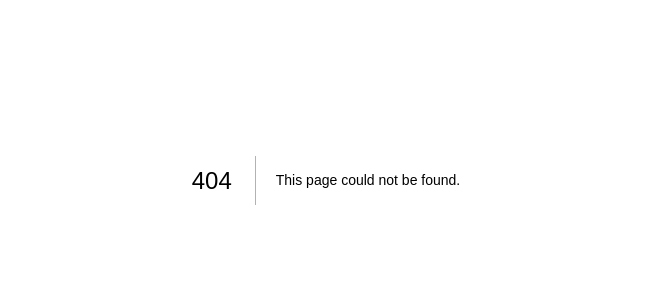
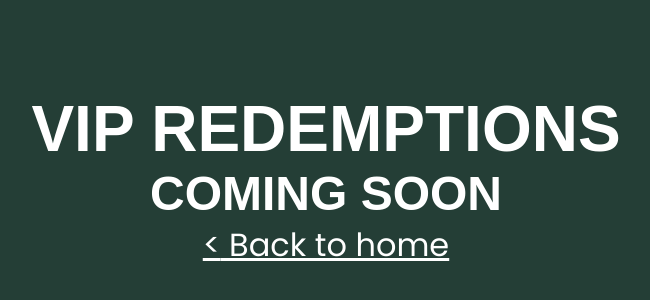
Before and after one commit to anthonyshew/diamond-dawgs, a Next.js app: page /vip-redeem in a window 1280 px wide. Before the commit this address had no page. Shown: the part 220-520 px from the top of the page, without its empty margins (314-964 px from the left). Built offline with nearby package versions, Linux system fonts and the light colour scheme.

Commit message:
Checkpoint: VIP Redeem page as coming soon.:

```diff
--- a/components/Card.tsx
+++ b/components/Card.tsx
@@ -11,7 +11,7 @@ const Card: React.FC<Props> = ({ image, title, backgroundColor, textColor, child
 	return (
 		<Container>
 			<Img src={image} />
-			<Body backgroundColor={backgroundColor}>
+			<Body backgroundColor={backgroundColor} textColor={textColor}>
 				<Title>{title}</Title>
 				{children}
 			</Body>
@@ -48,7 +48,7 @@ const Img = styled.div<{ src: string }>`
 		height: 50vw;
 	}
 `
-const Body = styled.div<{ backgroundColor: string }>`
+const Body = styled.div<{ backgroundColor: string; textColor: string }>`
 	flex: 1;
 	display: flex;
 	flex-direction: column;
@@ -57,6 +57,7 @@ const Body = styled.div<{ backgroundColor: string }>`
 	width: 100%;
 	padding: 1rem;
 	background-color: ${(props) => props.backgroundColor};
+	color: ${(props) => props.textColor};
 	font-weight: 700;
 	border-radius: 0 0 24px 24px;
 `
--- a/components/Hero.tsx
+++ b/components/Hero.tsx
@@ -132,6 +132,7 @@ const Price = styled.div`
 `
 
 const ConnectWallet = styled.button`
+	appearance: none;
 	background-color: ${(props) => props.theme.colors.darkBlue};
 	border-radius: 9999px;
 	padding: 0.5rem 3rem;
--- a/package.json
+++ b/package.json
@@ -9,6 +9,7 @@
     "@types/styled-components": "^5.1.16",
     "next": "latest",
     "react": "^17.0.2",
+    "react-big-calendar": "^0.38.1",
     "react-dom": "^17.0.2",
     "styled-components": "^5.3.3"
   },
--- /dev/null
+++ b/pages/vip-redeem.tsx
@@ -0,0 +1,70 @@
+import styled from "styled-components"
+import { useEffect, useState } from "react"
+
+import Link from "next/link"
+import { useMobile } from "hooks/isMobile"
+
+const VipRedeem = () => {
+	const [isMenuOpen, setIsMenuOpen] = useState(false)
+	const isMobile = useMobile()
+
+	useEffect(() => {
+		setIsMenuOpen(false)
+	}, [setIsMenuOpen])
+
+	return (
+		<Main>
+			<H1>VIP Redemptions</H1>
+			<ComingSoon>Coming Soon</ComingSoon>
+			<Link href="/">
+				<StyledLink> {"<"} Back to home</StyledLink>
+			</Link>
+		</Main>
+	)
+}
+
+export default VipRedeem
+
+const Main = styled.div`
+	display: flex;
+	flex-direction: column;
+	align-items: center;
+	justify-content: center;
+	min-height: 100vh;
+	background: ${(props) => props.theme.colors.darkGreen};
+`
+
+const H1 = styled.h1`
+	color: ${(props) => props.theme.colors.white};
+	text-transform: uppercase;
+	font-size: 4rem;
+	font-weight: 900;
+	text-align: center;
+
+	@media (max-width: 600px) {
+		font-size: 2rem;
+	}
+`
+
+const ComingSoon = styled.h1`
+	color: ${(props) => props.theme.colors.white};
+	text-transform: uppercase;
+	font-size: 3rem;
+	font-weight: 900;
+
+	@media (max-width: 600px) {
+		font-size: 1.5rem;
+	}
+`
+
+const StyledLink = styled.a`
+	color: ${(props) => props.theme.colors.white};
+	font-family: "Poppins";
+	font-size: 2rem;
+	text-decoration: underline;
+	cursor: pointer;
+
+	@media (max-width: 600px) {
+		font-size: 1.2rem;
+	}
+`
```
Also changed, not shown: components/CardGrid.tsx (+26 -11 lines), 2 other files (tests, documents, lock files or other folders).
